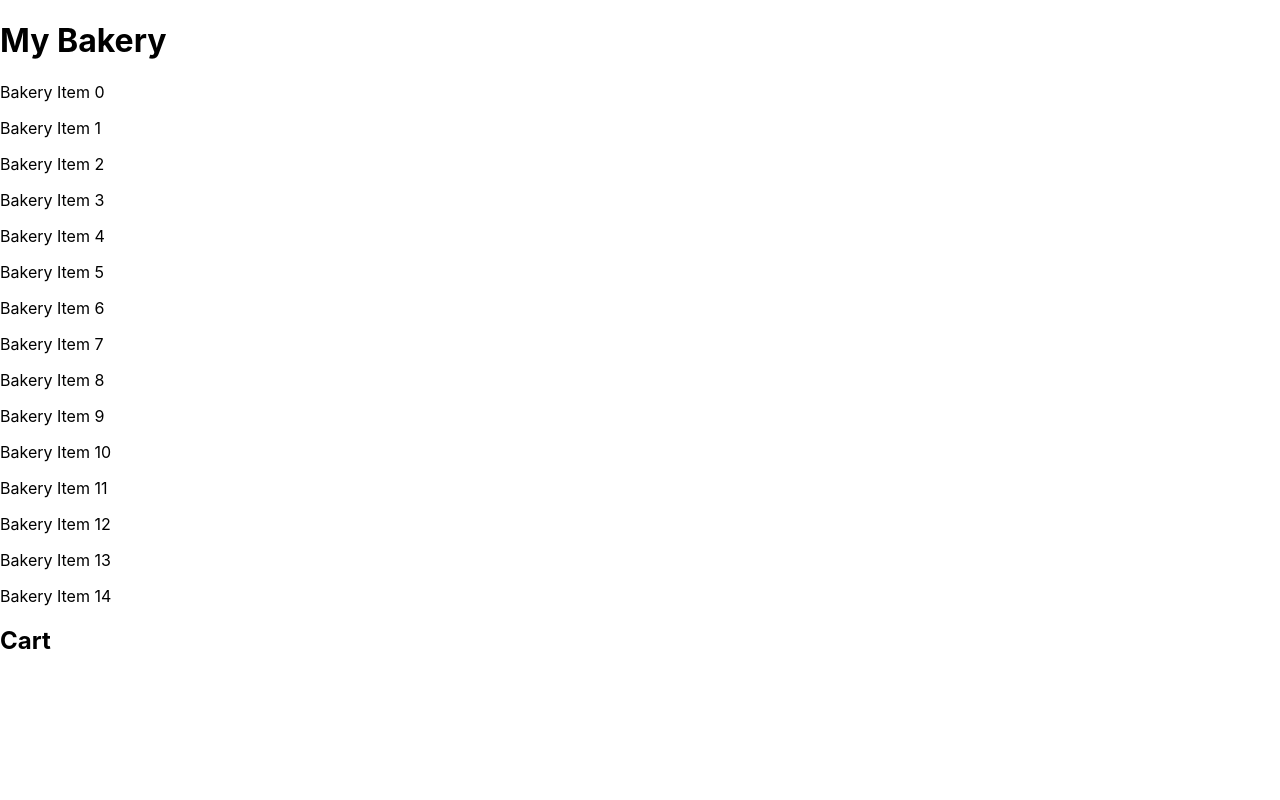
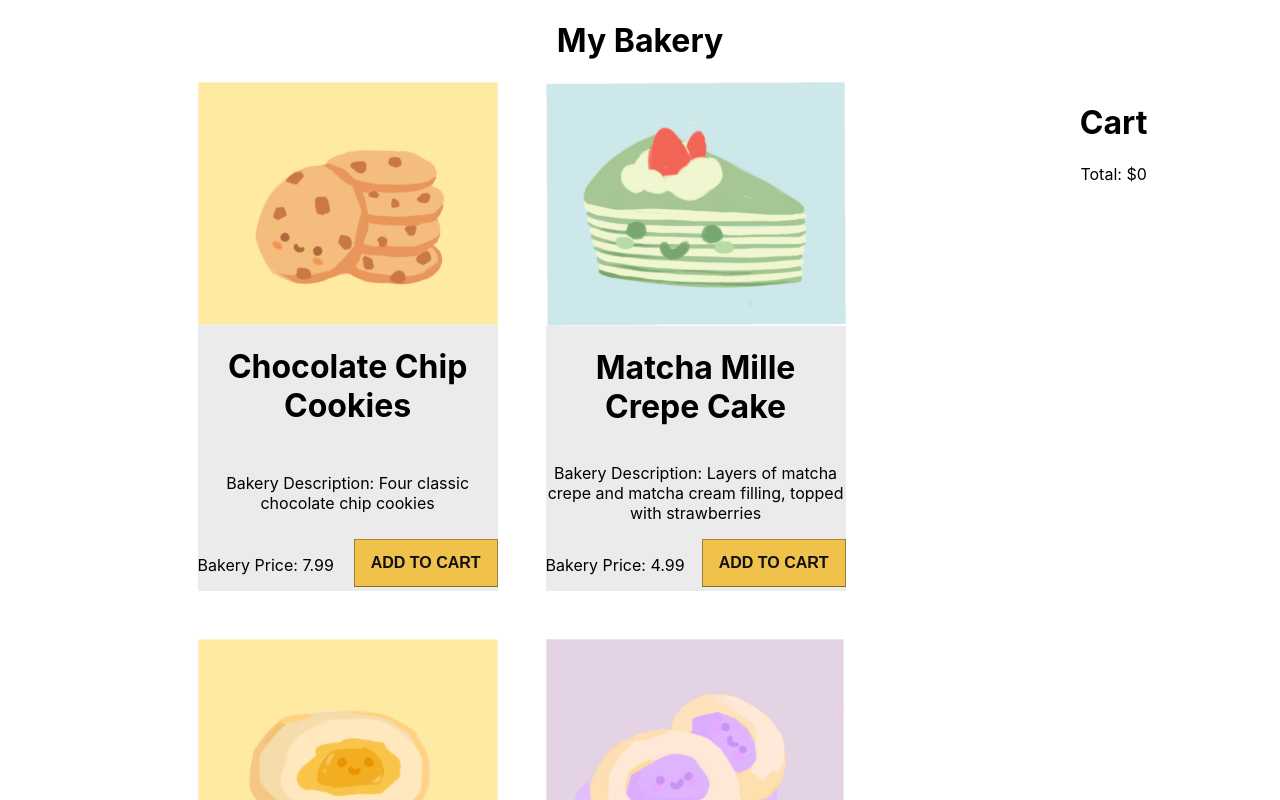
Before and after one commit to andrew7li/react-studio, a React (Create React App) app: page / in a window 1280 px wide. Shown: the top 800 px of the page. Built offline with nearby package versions, Linux system fonts and the light colour scheme.

Commit message:
Finish lab

```diff
--- a/src/App.css
+++ b/src/App.css
@@ -1,9 +1,85 @@
 /* Add styling for your page here */
 
 .App {
+  padding: 0 3rem;
+  text-align: center;
+}
 
+.AppHeader {
+  text-align: center;
+  font-size: 2rem;
+}
+
+.AppContainer {
+  display: grid;
+  grid-template-columns: repeat(5, 1fr);
+}
+
+.BakeryItemContainer {
+  grid-column: 1 / 5;
+  display: flex;
+  flex-direction: row;
+  flex-wrap: wrap;
+  justify-content: center;
+  gap: 3rem;
 }
 
 .BakeryItem {
+  width: 300px;
+  display: flex;
+  flex-direction: column;
+}
 
+.BakeryTextContainer {
+  display: flex;
+  flex-direction: column;
+  justify-content: space-between;
+  flex: 1;
+  background-color: #ebebeb;
 }
+
+.BakeryItem img {
+  width: 100%;
+}
+
+.BakeryPriceCart {
+  display: flex;
+  justify-content: space-between;
+}
+
+.BakeryPriceCart button {
+  height: 3rem;
+  background-color: #f0c14b;
+  border: 1px solid;
+  border-color: #a88734 #9c7e31 #846a29;
+  color: #111;
+  cursor: pointer;
+  font-size: 1rem;
+  font-weight: 700;
+  line-height: 1;
+  padding: 0.5rem 1rem;
+  text-align: center;
+  text-transform: uppercase;
+  vertical-align: middle;
+  white-space: nowrap;
+}
+
+.BakeryPriceCart button:hover {
+  background-color: #cab273;
+}
+
+.CartContainer {
+  grid-column: 5;
+}
+
+.CartContainer h1 {
+  text-align: center;
+  font-size: 2rem;
+}
+
+.CartItem {
+  display: flex;
+  justify-content: center;
+  align-items: center;
+  margin: 1rem 0;
+}
--- a/src/App.js
+++ b/src/App.js
@@ -1,6 +1,7 @@
 import "./App.css";
 import { useState } from "react";
 import bakeryData from "./assets/bakery-data.json";
+import BakeryItem from "./components/BakeryItem";
 
 /* ####### DO NOT TOUCH -- this makes the image URLs work ####### */
 bakeryData.forEach((item) => {
@@ -11,18 +12,42 @@ bakeryData.forEach((item) => {
 function App() {
   // TODO: use useState to create a state variable to hold the state of the cart
   /* add your cart state code here */
+  const [cart, setCart] = useState(new Array(bakeryData.length).fill(0));
+  const [total, setTotal] = useState(0);
+
+  const formatTotal = (total) => "$" + Number(total.toFixed(2));
 
   return (
     <div className="App">
-      <h1>My Bakery</h1> {/* TODO: personalize your bakery (if you want) */}
-
-      {bakeryData.map((item, index) => ( // TODO: map bakeryData to BakeryItem components
-        <p>Bakery Item {index}</p> // replace with BakeryItem component
-      ))}
-
-      <div>
-        <h2>Cart</h2>
-        {/* TODO: render a list of items in the cart */}
+      <h1 className="AppHeader">My Bakery</h1>
+      <div className="AppContainer">
+        <div className="BakeryItemContainer">
+          {bakeryData.map((item, index) => (
+            <BakeryItem
+              item={item}
+              cart={cart}
+              setCart={setCart}
+              total={total}
+              setTotal={setTotal}
+              index={index}
+              key={index}
+            />
+          ))}
+        </div>
+        <div className="CartContainer">
+          <h1>Cart</h1>
+          Total: {formatTotal(total)}
+          {console.log(cart)}
+          {cart.map((ele, idx) => {
+            if (ele > 0) {
+              return (
+                <div className="CartItem">
+                  {ele}x {bakeryData[idx].name}
+                </div>
+              );
+            }
+          })}
+        </div>
       </div>
     </div>
   );
--- a/src/components/BakeryItem.js
+++ b/src/components/BakeryItem.js
@@ -1 +1,29 @@
-// TODO: create a component that displays a single bakery item
+import React from "react";
+
+export default function BakeryItem(props) {
+  function handleClick() {
+    props.setTotal(props.total + props.item.price);
+    props.setCart(
+      props.cart.map((item, index) => {
+        if (index === props.index) {
+          return item + 1;
+        }
+        return item;
+      })
+    );
+  }
+
+  return (
+    <div className="BakeryItem">
+      <img src={props.item.image} alt={props.item.name} />
+      <div className="BakeryTextContainer">
+        <h1>{props.item.name}</h1>
+        <p>Bakery Description: {props.item.description}</p>
+        <div className="BakeryPriceCart">
+          <p>Bakery Price: {props.item.price}</p>
+          <button onClick={handleClick}>Add to Cart</button>
+        </div>
+      </div>
+    </div>
+  );
+}
```
